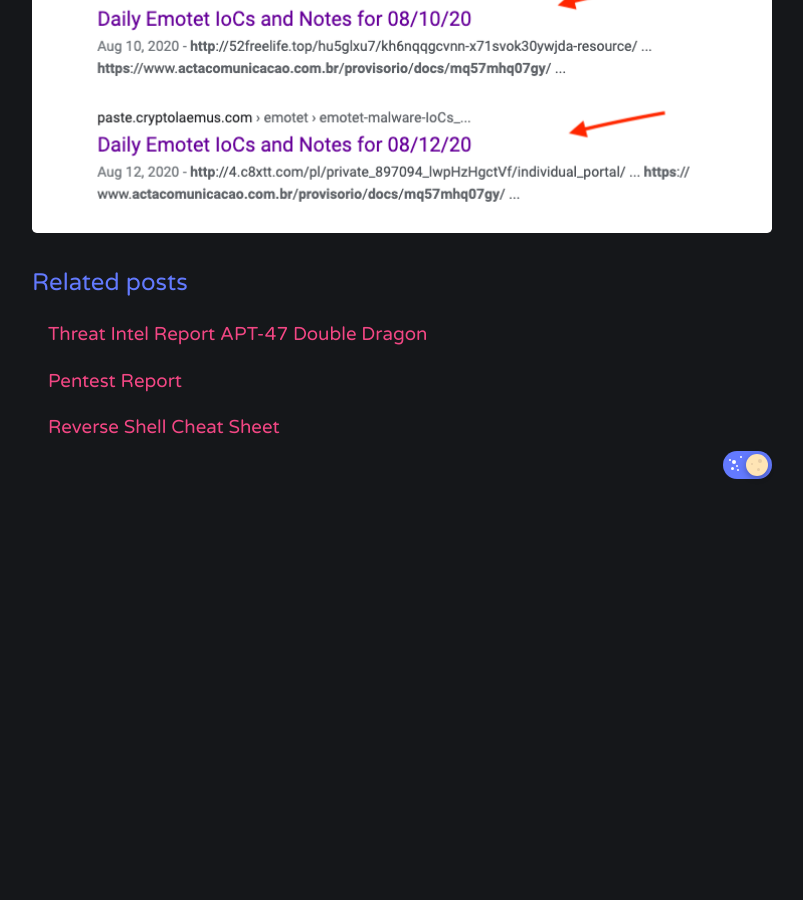
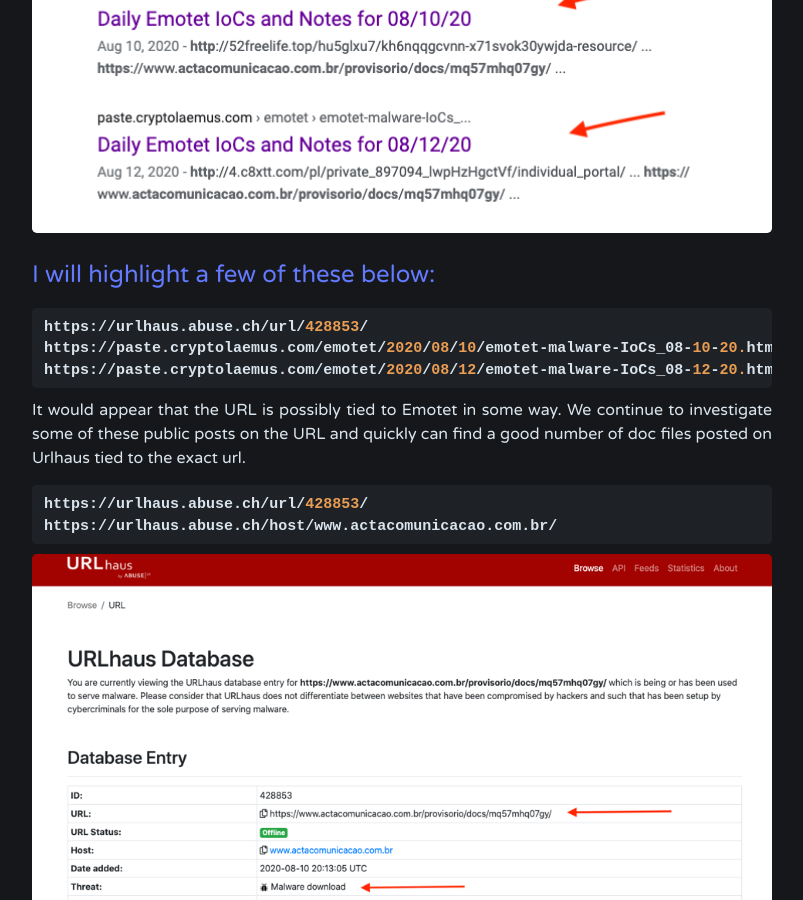
Before and after one commit to Rayferrufino/Rayferrufino.github.io, a Jekyll site: the page built from _posts/2020-12-27-Threat Hunting Report.md, in a window 1280 px wide and 900 px high, scrolled down 1386 px. Shown: the whole window, without its empty margins (238-1041 px from the left). Built offline with Jekyll 4.4.1, drawn with Linux system fonts in a browser that asks for light colours; comment, search, counter and statistics services are not loaded; before the commit the page ends 1898 px from its top, so only the background shows below that.

Commit message:
Update 2020-12-27-Threat Hunting Report.md

````diff
--- a/_posts/2020-12-27-Threat Hunting Report.md
+++ b/_posts/2020-12-27-Threat Hunting Report.md
@@ -21,3 +21,20 @@
 A quick search of the provided URL returns multiple resources mentioning it exactly. The best part here is these are hits on the exact URL we are looking for.
 
 ![alt text](https://Rayferrufino.github.io/assets/pic1.png "Logo Title Text 1")
+
+## I will highlight a few of these below:
+
+```python
+https://urlhaus.abuse.ch/url/428853/
+https://paste.cryptolaemus.com/emotet/2020/08/10/emotet-malware-IoCs_08-10-20.html
+https://paste.cryptolaemus.com/emotet/2020/08/12/emotet-malware-IoCs_08-12-20.html
+```
+
+It would appear that the URL is possibly tied to Emotet in some way. We continue to investigate some of these public posts on the URL and quickly can find a good number of doc files posted on Urlhaus tied to the exact url.
+
+```python
+https://urlhaus.abuse.ch/url/428853/
+https://urlhaus.abuse.ch/host/www.actacomunicacao.com.br/
+```
+
+![alt text](https://Rayferrufino.github.io/assets/pic2.png "Logo Title Text 1")
````
